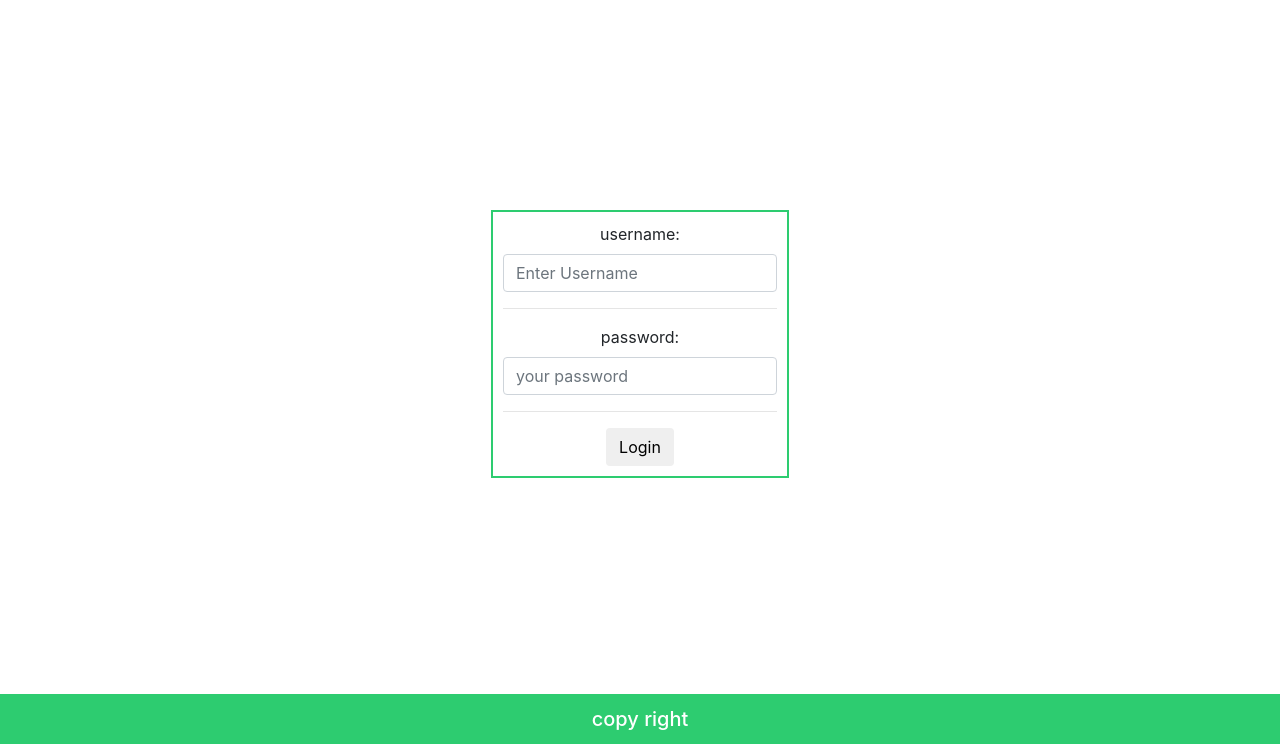
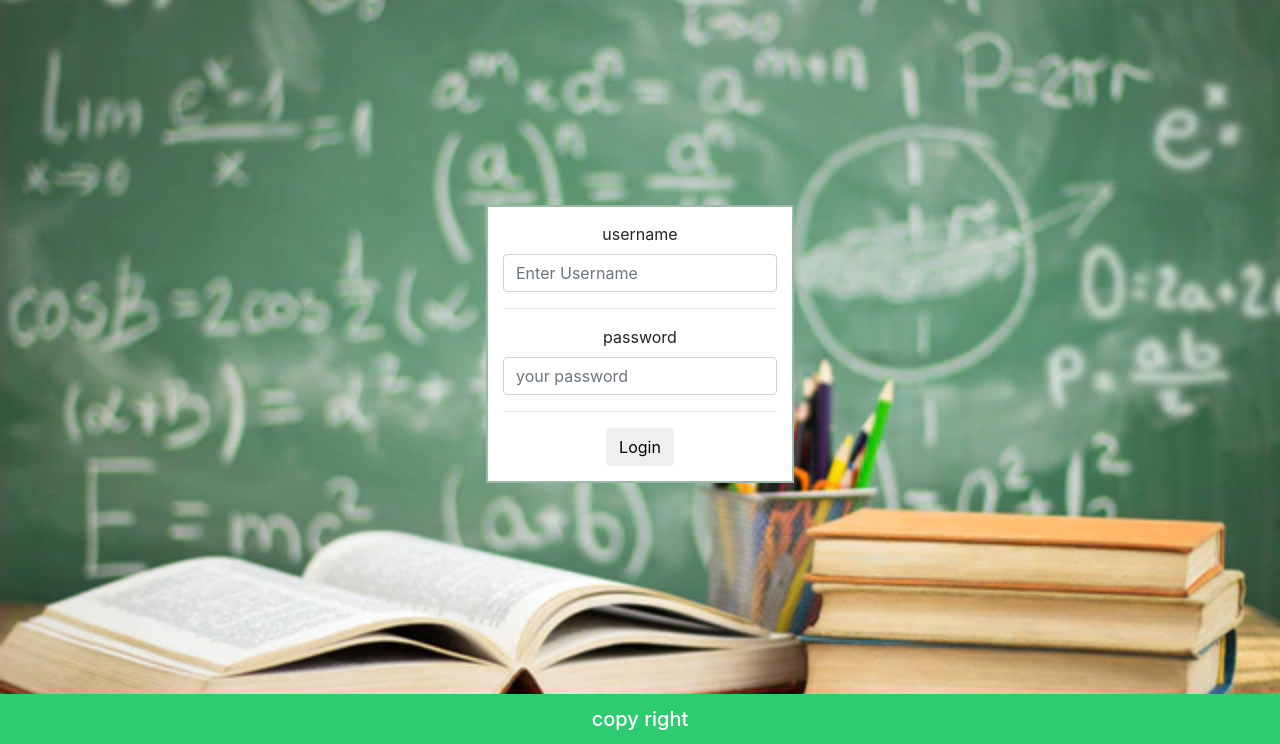
Before and after one commit to Mahmoud-Mohamed-Elgamily/graduation-project, a Django app: page /accounts/login/ in a window 1280 px wide. Shown: the part 56-800 px from the top of the page. Run offline with Django 3.2, Linux system fonts and the light colour scheme; some libraries are stand-ins or nearby versions.

Commit message:
updating login

```diff
--- a/UCMS/settings.py
+++ b/UCMS/settings.py
@@ -123,5 +123,9 @@ USE_TZ = True
 
 STATIC_URL = '/static/'
 STATICFILES_DIRS = [os.path.join(BASE_DIR, 'static')]
+STATIC_ROOT  = os.path.join(os.path.dirname(BASE_DIR), 'static_cdn' , 'static_root')
 
 LOGIN_URL='/accounts/login'
+
+MEDIA_URL = '/media/'
+MEDIA_ROOT  = os.path.join(os.path.dirname(BASE_DIR), 'static_cdn' , 'media_root')
--- a/UCMS/urls.py
+++ b/UCMS/urls.py
@@ -15,6 +15,9 @@ Including another URLconf
 """
 from django.contrib import admin
 from django.urls import include, path
+from django.conf import settings
+from django.conf.urls.static import static
+
 
 urlpatterns = [
     path('admin/', admin.site.urls),
@@ -24,3 +27,7 @@ urlpatterns = [
     path('accounts/', include('accounts.urls')),
     path('assistant/', include('assiatant.urls')),
 ]
+
+if settings.DEBUG:
+    urlpatterns = urlpatterns + static(settings.STATIC_URL, document_root=settings.STATIC_ROOT)
+    urlpatterns = urlpatterns + static(settings.MEDIA_URL, document_root=settings.MEDIA_ROOT)
--- a/static/UCMS/style.css
+++ b/static/css/style.css
@@ -179,7 +179,9 @@ div#login form {
   top: 50%;
   -webkit-transform: translate(-50%, -50%);
   transform: translate(-50%, -50%);
-  outline: 2px solid #2dcc70;
+  background: white;
+  padding: 15px;
+  border: 2px solid #659577a6;
   outline-offset: 10px;
   text-align: center;
 }
--- a/static/UCMS/style.scss
+++ b/static/css/style.scss
@@ -215,7 +215,9 @@ div#login form{
   top: 50%;
   -webkit-transform: translate(-50%, -50%);
   transform: translate(-50%, -50%);
-  outline: 2px solid #2dcc70;
+  background: white;
+  padding: 15px;
+  border: 2px solid #659577a6;
   outline-offset: 10px;
   text-align: center;
 }
--- a/templates/login.html
+++ b/templates/login.html
@@ -12,11 +12,11 @@
 
     <!-- Bootstrap CSS -->
     <link rel="stylesheet" href="https://stackpath.bootstrapcdn.com/bootstrap/4.1.3/css/bootstrap.min.css" integrity="sha384-MCw98/SFnGE8fJT3GXwEOngsV7Zt27NXFoaoApmYm81iuXoPkFOJwJ8ERdknLPMO" crossorigin="anonymous">
-    <link rel="stylesheet" href='{% static "UCMS/style.css" %}'>
+    <link rel="stylesheet" href='{% static "css/style.css" %}'>
     <title>Hello, world!</title>
 </head>
 
-<body>
+<body style="background: url({% static 'img/background.jpg' %});background-size: cover;">
     <nav class="navbar fixed-top navbar-expand-lg navbar-light bg-light">
         <div class="container text-center">
             <a class="navbar-brand text-cener" href="{% url 'accounts:home' %}" style="transform: translate(50%);margin-right: 50%;">Logo</a>
@@ -34,10 +34,10 @@
     {% endif %}
     <form  method="post" class="form-group">
       {% csrf_token %}
-      <label for="username">username:</label>
+      <label for="username">username</label>
       <input class="form-control" type="text" name="username" placeholder="Enter Username">
       <hr>
-      <label for="password">password:</label>
+      <label for="password">password</label>
       <input class="form-control" type="password" name="password" placeholder="your password">
 
       {% if request.GET.next %}
```
Also changed, not shown: media/HUAYI-school-classroom-photography-backdrops-blackboard-photo-background-fabric-backdrops-for-student-book-backdrop-XT3545.jpg_640x640.jpg (added), static/img/background.jpg (added), 2 other files.
